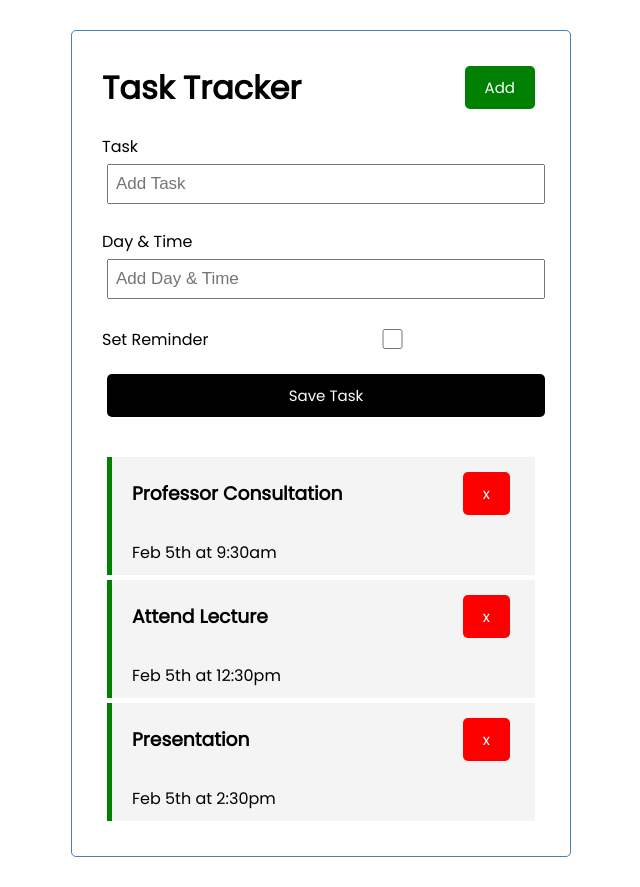
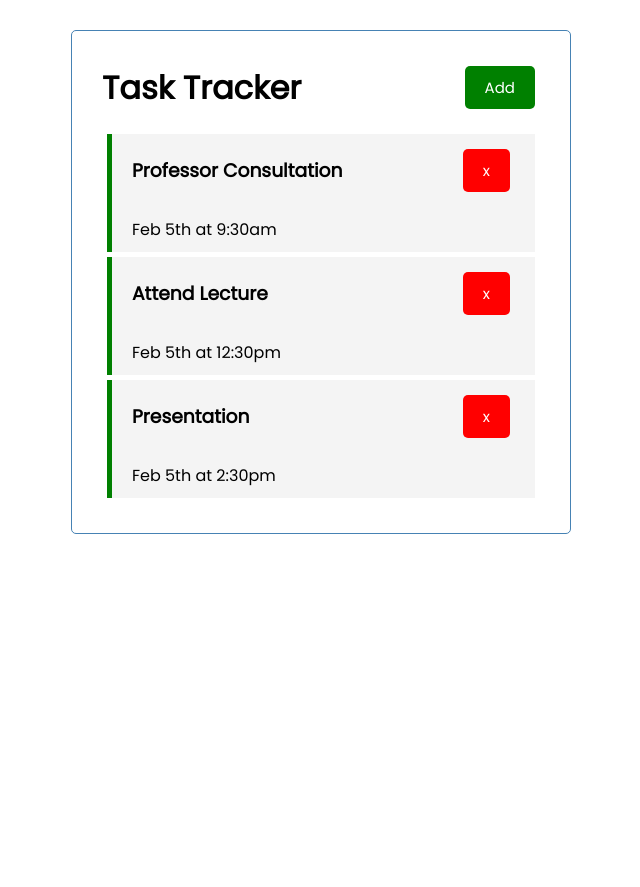
Before and after one commit to deeplic/tasktracker, a React (Create React App) app: page / in a window 1280 px wide. Shown: the whole page, without its empty margins (319-959 px from the left). After the commit the page ends 800 px from the top, so only its background shows below. Built offline with nearby package versions, Linux system fonts and the light colour scheme.

Commit message:
implementing toggle form

```diff
--- a/src/App.js
+++ b/src/App.js
@@ -5,6 +5,7 @@ import AddTask from "./components/AddTask";
 
 function App() {
   //can write javascript here
+  const [showAddTask,setShowAddTask]=useState(false);
   const [tasks,setTasks]=useState([
     {
         id:1,
@@ -44,10 +45,17 @@ const addTask=(task)=>{
   const newTask={id,...task}
   setTasks([...tasks,newTask])
 }
+
+//Toggle form
+const toggleForm=()=>{
+  setShowAddTask(!showAddTask)
+}
   return (
     <div className="container">
-      <Header/>
-      <AddTask onAdd={addTask}/>
+      <Header onShowForm={toggleForm}/>
+      {showAddTask?
+      <AddTask onAdd={addTask}/>:''}
+
       {tasks.length>0?
         <Tasks tasks={tasks} onDelete={deleteTask}
         onToggle={toggleReminder}/>
--- a/src/components/Header.js
+++ b/src/components/Header.js
@@ -1,9 +1,10 @@
 import PropTypes from 'prop-types'
 import Button from './Button'
 
-const Header = ({title}) => {
+const Header = ({title,onShowForm}) => {
     const onClick=()=>{
         console.log('Clicked')
+        onShowForm()
     }
   return (
     <header className='header'>
```
